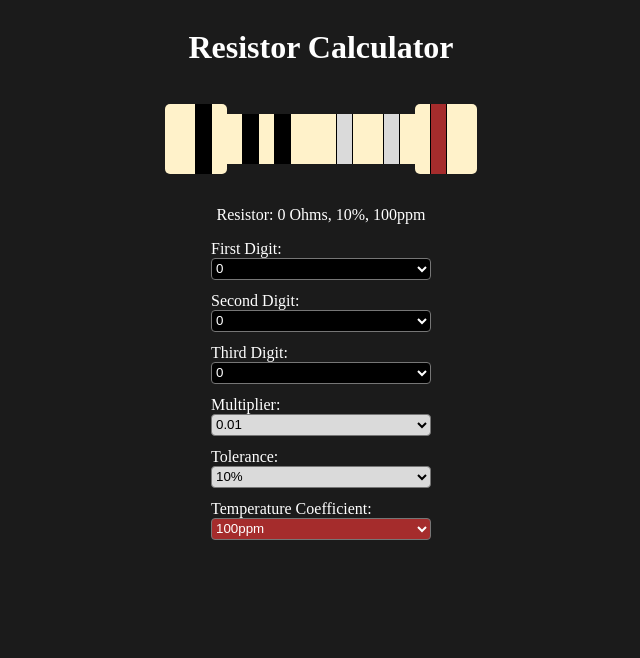
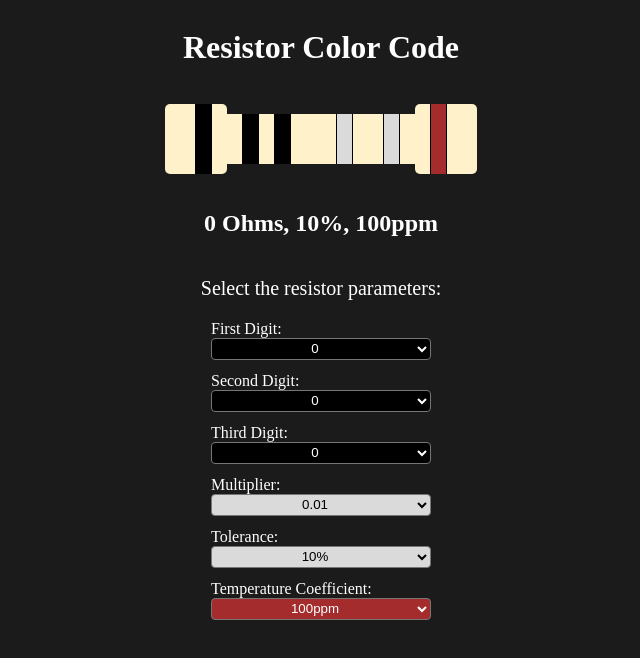
Before and after one commit to kimurarh/resistor-calculator, a plain HTML site: page index.html in a window 1280 px wide. Shown: the whole page, without its empty margins (319-959 px from the left). Drawn offline with Linux system fonts and the light colour scheme.

Commit message:
minor changes to text and css

```diff
--- a/index.html
+++ b/index.html
@@ -17,7 +17,7 @@
     <body>
 
         <div id="main">
-            <h1>Resistor Calculator</h1>
+            <h1>Resistor Color Code</h1>
         </div>
 
         <div id="resistor">
@@ -43,8 +43,8 @@
                 <span class="resistorSide"></span>
                 <span class="resistorSide rightBorder"></span>
             </p>
-
-            <p>Resistor: <span id="resistorValue"></span></p>
+            <h2><span id="resistorValue"></span></h2>
+            <h3>Select the resistor parameters:</h3>
         </div>
 
         <div id="configForms">
--- a/styles/index.css
+++ b/styles/index.css
@@ -21,6 +21,11 @@ html {
     display: flex;
     flex-direction: column;
     align-items: center;
+}
+
+#resistor h3 {
+    font-size: 20px;
+    font-weight: normal;
 }
 
 #resistor .resistorBody {
@@ -65,20 +70,17 @@ html {
 
 #configForms form {
     margin-bottom: 12px;
-}
-
-#configForms form label {
-    display: block;
+    display: flex;
+    flex-direction: column;
 }
 
 #configForms form select {
     width: 220px;
     height: 22px;
     border-radius: 4px;
-}
+    color: white;
 
-#configForms form select {
-    color: white;
+    text-align-last: center;
 }
 
 #configForms form select option {
```
